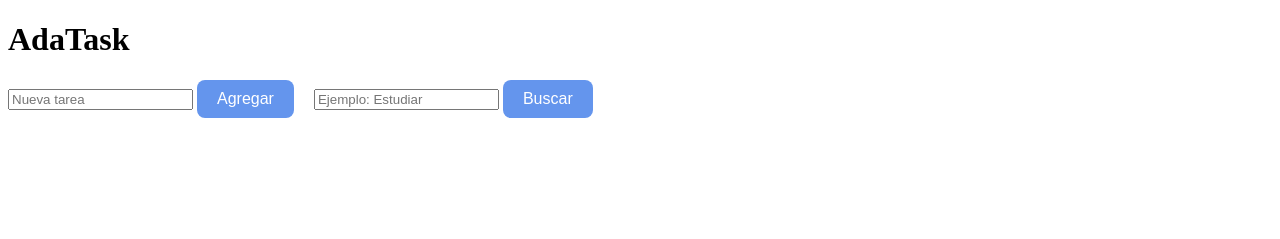
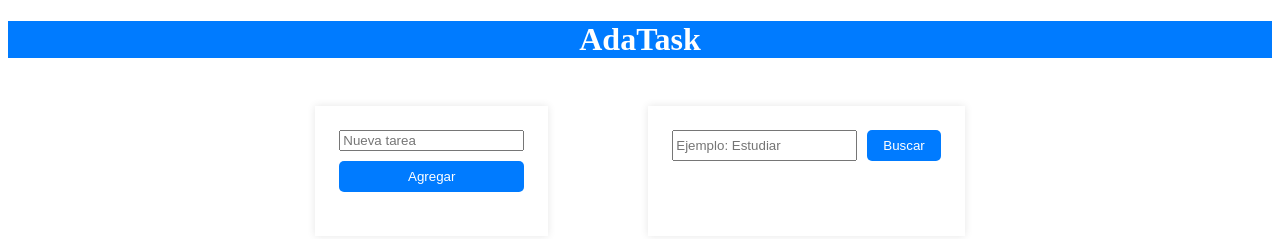
Before and after one commit to mdcelenex/promo-51-module-2-pair-3-ada-tasks, a plain HTML site: page index.html in a window 1280 px wide. Drawn offline with Linux system fonts and the light colour scheme.

Commit message:
nuevos estilos CSS

```diff
--- a/css/main.css
+++ b/css/main.css
@@ -1,27 +1,54 @@
 
-.btn-tareas {
 
-    padding: 10px 20px;
-    font-size: 16px;
-    background-color: cornflowerblue;
-    color: white;
-    border: none;
-    border-radius: 8px;
-    cursor: pointer;
+.h1{
+  display: flex;
+  justify-content: center;
+  color: rgb(255, 255, 255);
+}
+
+.main{
+  display: flex;
+  justify-content: center;
+  gap: 100px;
+  margin-top: 3rem;
 }
 
 
-  .aside {
+.aside{
+  background-color: rgb(255, 255, 255);
+  padding: 1.5rem;
+  box-shadow: 0 0 8px rgba(0,0,0,0.1);
+}
 
-    flex-direction: column;
-    justify-content: space-around;
-    margin-right:20px;
-
+.form{
+  background-color: rgb(255, 255, 255);
+  padding: 1.5rem;
+  box-shadow: 0 0 8px rgba(0,0,0,0.1);
 }
 
 
-main {
 
+
+/* Para el formulario de Aside agregar */
+.form-agregar {
   display: flex;
+  flex-direction: column;
+  gap: 10px;
+  margin-bottom: 20px;
+}
 
+/* Para alinear input y botón de form en línea */
+.buscar-container {
+  display: flex;
+  gap: 10px;
 }
+
+
+.btn-tareas {
+  padding: 8px 16px;
+  background-color: #007bff;
+  color: white;
+  border: none;
+  border-radius: 5px;
+  cursor: pointer;
+}
--- a/index.html
+++ b/index.html
@@ -6,41 +6,43 @@
     <title>Adatask</title>
     <link rel="stylesheet" href="./css/main.css">
 </head>
-<body>
 
- <header>
-    <h1>AdaTask</h1>
+
+<body  style="background-color: #ffffff4f;">
+
+ <header style="background-color: #007bff;">
+    <h1 class="h1">AdaTask</h1>
 </header>
 
 
 
-<main>
+<main class="main">
 
+    <!-- agregar tareas -->
+    <aside class="aside">
+      <form class="form-agregar">
 
-    <aside class="aside">
-        <form>
-            <input  class="js-aside"type="text"  name="nombre" placeholder="Nueva tarea">
-            <button class="js-btn-tareas btn-tareas">Agregar</button>
-        </form>
+        <input class="js-aside" type="text" name="nombre" placeholder="Nueva tarea">
+        <button class="js-btn-tareas btn-tareas" type="submit">Agregar</button>
+
+      </form>
     </aside>
 
 
+    <form class="form">
+      <!-- Contenedor para alinear horizontalmente input y botón -->
+      <div class="buscar-container">
+
+        <input class="js-inputBuscar" type="text" name="nombre" placeholder="Ejemplo: Estudiar">
+        <button class="js-btn-Buscar btn-tareas" type="submit">Buscar</button>
+
+      </div>
 
 
-    <form>
-
-        <input  class="js-inputBuscar"type="text"  name="nombre" placeholder="Ejemplo: Estudiar">
-        <button class="js-btn-Buscar  btn-tareas">Buscar</button>
-        <ul class="js-ul">
-
-        </ul>
-
+        <ul class="js-ul"></ul>
     </form>
 
-
-
-</main>
-
+  </main>
 
 
 
--- a/js/main.js
+++ b/js/main.js
@@ -1,9 +1,10 @@
+'use strict';
 
 const InputAside=document.querySelector(".js-aside");
 const btnAside=document.querySelector(".js-btn-tareas");
-const inputBuscar=document.querySelector(".js-inputBuscar");
-const btnBuscar=document.querySelector(".js-inputBuscar");
-const Ul =document.querySelector(".js-ul");
+const inputForm=document.querySelector(".js-inputBuscar");
+const btnForm=document.querySelector(".js-btn-Buscar");
+const listElement = document.querySelector('.js-ul');
 
 console.log("funcionaaaaa")
 
@@ -12,9 +13,19 @@ console.log("funcionaaaaa")
 
 function handleClick(event) {
 
-    console.log("fubnciona")
+    console.log("funciona boton aside")
 
 
 }
 
+
+
+
+
+
+
+
+
+
+
 btnAside.addEventListener("click", handleClick);
```
Lines whose indentation alone changed are shown as unchanged.
